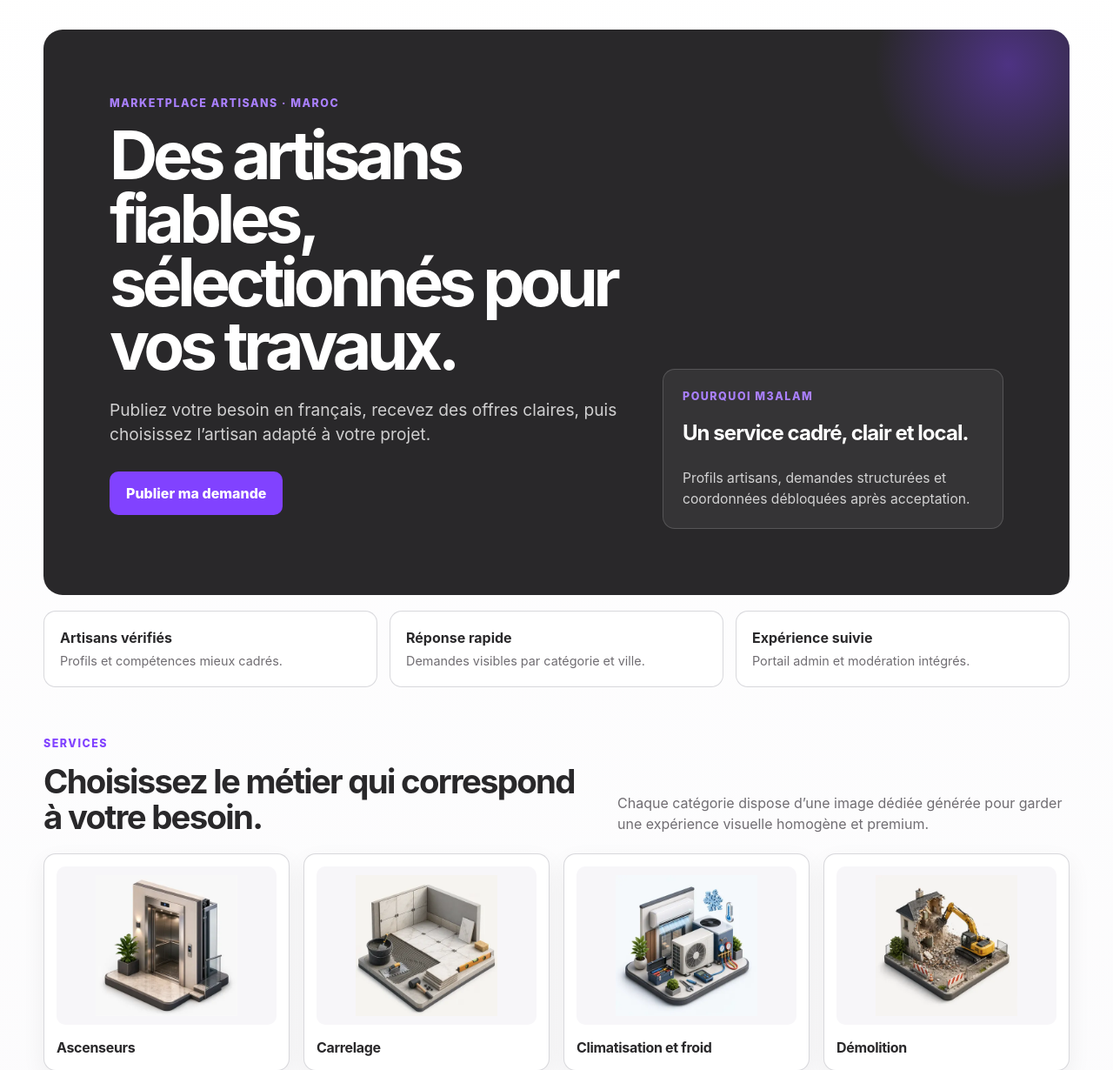
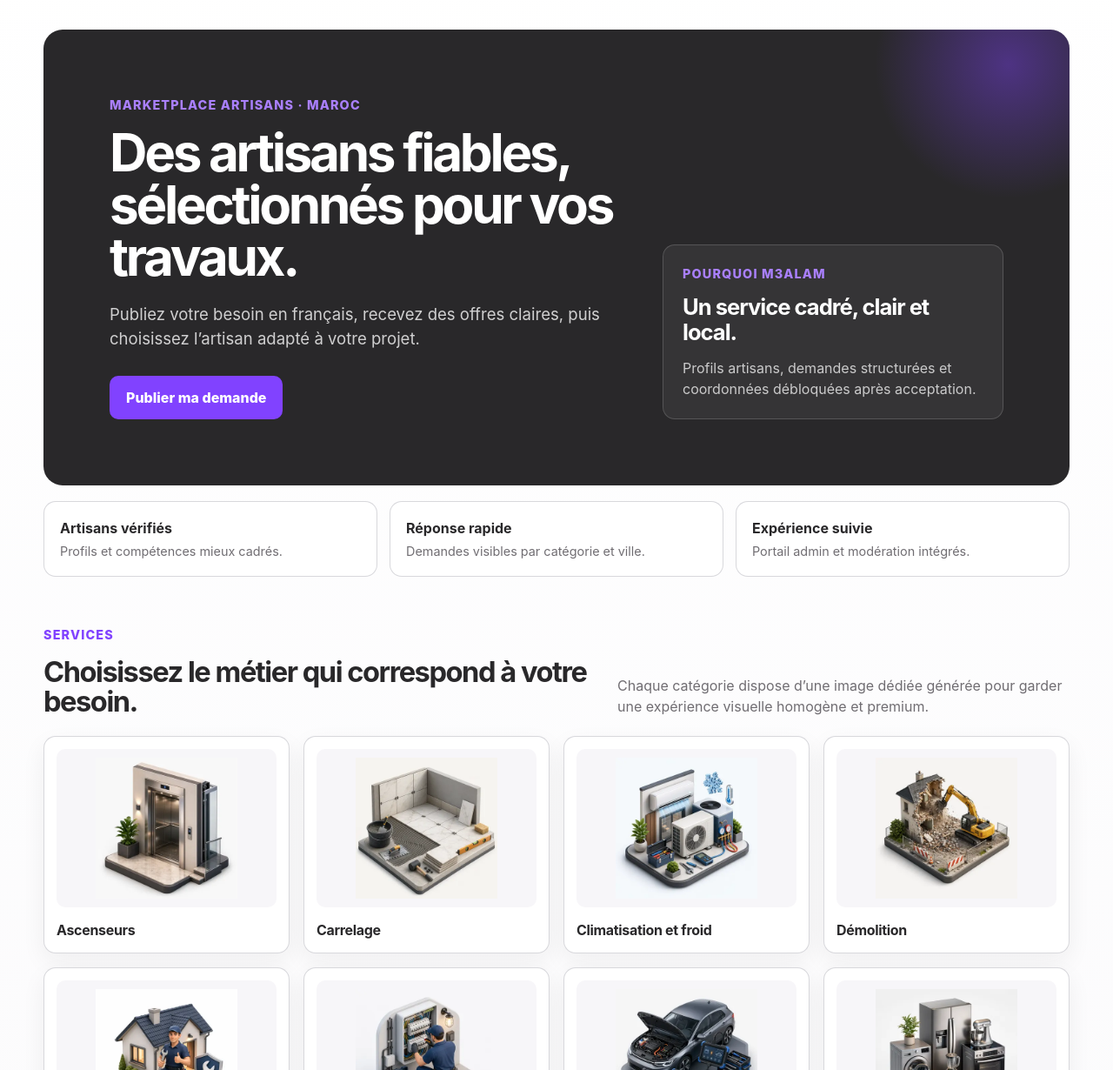
Before and after one commit to hzmarrou/m3alam, a Django app: page / in a window 1280 px wide. Shown: the part 87-1317 px from the top of the page at 87% size. Run offline with Django 5.2, Linux system fonts and the light colour scheme.

Commit message:
fix: rebalance premium UI typography scale
Co-authored-by: Copilot <223556219+Copilot@users.noreply.github.com>

```diff
--- a/m3alam/static/css/theme.css
+++ b/m3alam/static/css/theme.css
@@ -103,9 +103,9 @@ a:focus-visible, button:focus-visible, input:focus-visible, textarea:focus-visib
 .eyebrow {
   margin: 0 0 14px;
   color: var(--eyebrow-on-light);
-  font-size: .78rem;
+  font-size: clamp(.9rem, 1vw, 1rem);
   font-weight: 800;
-  letter-spacing: .12em;
+  letter-spacing: .08em;
   text-transform: uppercase;
 }
 
@@ -117,16 +117,20 @@ a:focus-visible, button:focus-visible, input:focus-visible, textarea:focus-visib
 .hero-title {
   margin: 0;
   max-width: 780px;
-  font-size: clamp(2.55rem, 6vw, 5.25rem);
-  letter-spacing: -.07em;
-  line-height: .95;
+  font-size: clamp(2.3rem, 4.7vw, 4rem);
+  letter-spacing: -.055em;
+  line-height: 1;
 }
 
 .hero-sub {
   margin: 22px 0 0;
   max-width: 620px;
   color: rgba(255,255,255,.78);
-  font-size: clamp(1rem, 2vw, 1.2rem);
+  font-size: clamp(1.05rem, 1.45vw, 1.24rem);
+}
+
+.hero-action {
+  margin: 28px 0 0;
 }
 
 .hero-panel {
@@ -134,6 +138,19 @@ a:focus-visible, button:focus-visible, input:focus-visible, textarea:focus-visib
   background: rgba(255,255,255,.06);
   border-radius: var(--radius-md);
   padding: 22px;
+}
+
+.hero-panel-title {
+  margin: 0;
+  font-size: clamp(1.35rem, 2vw, 1.85rem);
+  letter-spacing: -.04em;
+  line-height: 1.12;
+}
+
+.hero-panel-copy {
+  margin: 14px 0 0;
+  color: rgba(255,255,255,.74);
+  font-size: 1rem;
 }
 
 .trust-bar-editorial {
@@ -163,7 +180,7 @@ a:focus-visible, button:focus-visible, input:focus-visible, textarea:focus-visib
 
 .section-title {
   margin: 0;
-  font-size: clamp(1.7rem, 3vw, 2.65rem);
+  font-size: clamp(1.6rem, 2.55vw, 2.35rem);
   letter-spacing: -.045em;
   line-height: 1.05;
 }
--- a/m3alam/templates/home.html
+++ b/m3alam/templates/home.html
@@ -6,14 +6,14 @@
       <p class="eyebrow">Marketplace artisans · Maroc</p>
       <h1 class="hero-title">Des artisans fiables, sélectionnés pour vos travaux.</h1>
       <p class="hero-sub">Publiez votre besoin en français, recevez des offres claires, puis choisissez l’artisan adapté à votre projet.</p>
-      <p style="margin-top:28px;">
+      <p class="hero-action">
         <a class="btn btn-primary" href="/travaux/nouveau/">Publier ma demande</a>
       </p>
     </div>
     <aside class="hero-panel">
       <p class="eyebrow">Pourquoi M3alam</p>
-      <h2 style="margin:0;letter-spacing:-.04em;">Un service cadré, clair et local.</h2>
-      <p class="hero-sub" style="font-size:.98rem;">Profils artisans, demandes structurées et coordonnées débloquées après acceptation.</p>
+      <h2 class="hero-panel-title">Un service cadré, clair et local.</h2>
+      <p class="hero-panel-copy">Profils artisans, demandes structurées et coordonnées débloquées après acceptation.</p>
     </aside>
   </div>
 </section>
```
Also changed, not shown: m3alam/tests/ui/test_ui_premium.py (+9 -0 lines).
